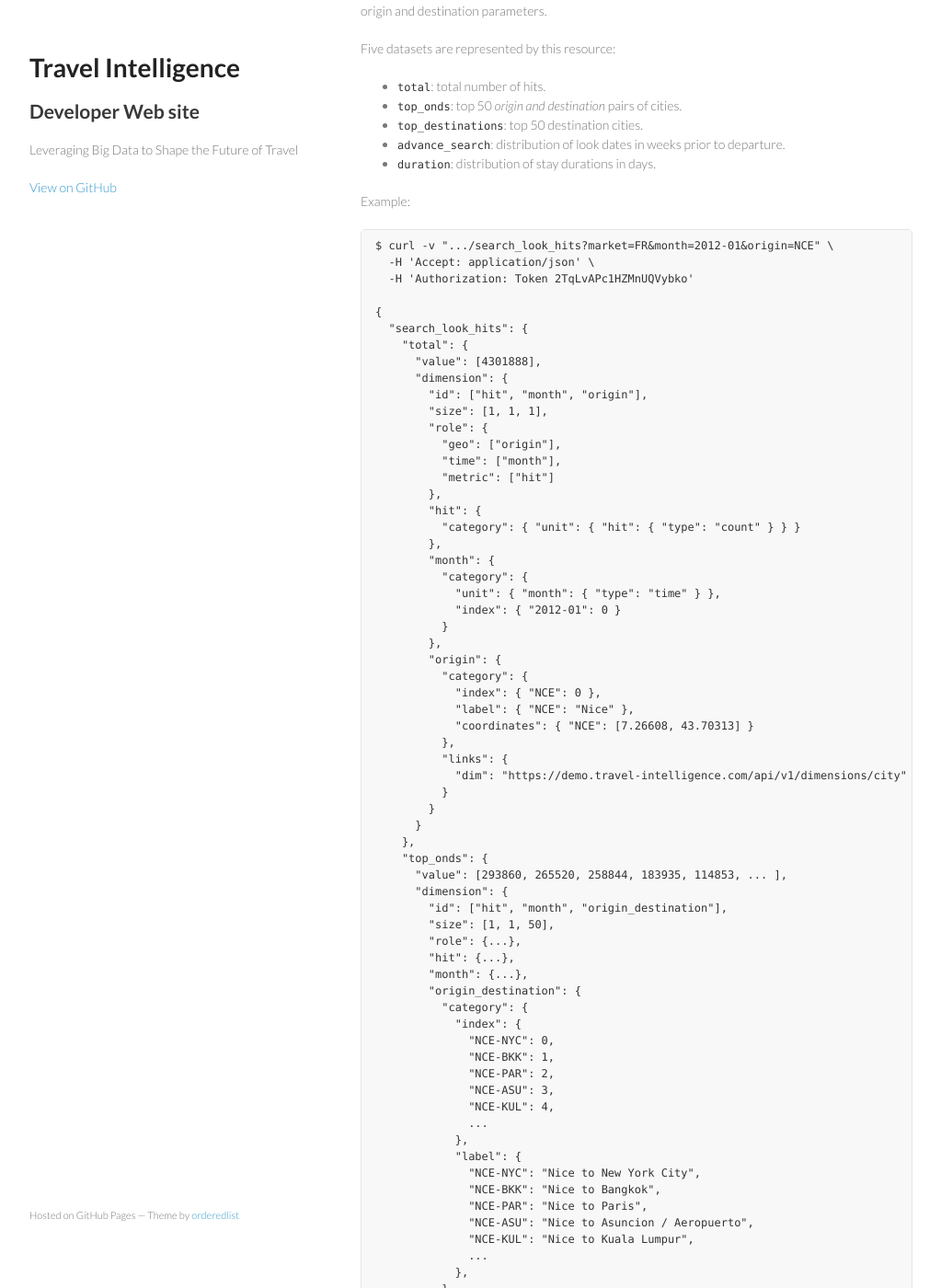
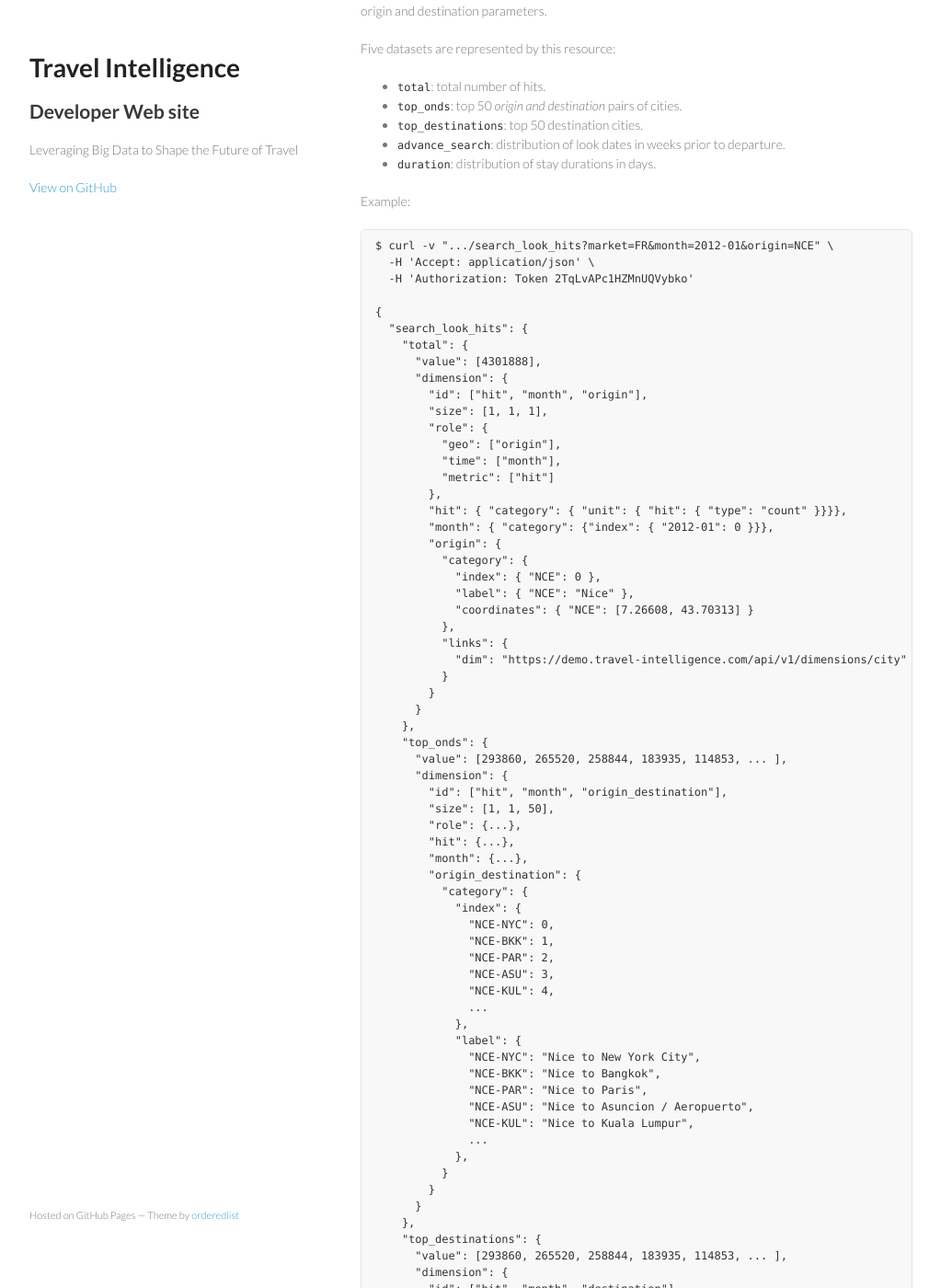
Before and after one commit to travel-intelligence/travel-intelligence.github.io, a Jekyll site: the page built from _posts/2013-11-09-search-look-hits.md, in a window 1280 px wide and 1400 px high, scrolled down 328 px. Shown: the whole window at 92% size, without its empty margins (128-1151 px from the left). Built offline with Jekyll 4.4.1, drawn with Linux system fonts in a browser that asks for light colours; some of the changed text lies outside the part shown.

Commit message:
Remove deprecated unit description from non-metric dimensions.

```diff
--- a/_posts/2013-11-09-search-look-hits.md
+++ b/_posts/2013-11-09-search-look-hits.md
@@ -41,15 +41,8 @@
               "time": ["month"],
               "metric": ["hit"]
             },
-            "hit": {
-              "category": { "unit": { "hit": { "type": "count" } } }
-            },
-            "month": {
-              "category": {
-                "unit": { "month": { "type": "time" } },
-                "index": { "2012-01": 0 }
-              }
-            },
+            "hit": { "category": { "unit": { "hit": { "type": "count" }}}},
+            "month": { "category": {"index": { "2012-01": 0 }}},
             "origin": {
               "category": {
                 "index": { "NCE": 0 },
@@ -143,7 +136,6 @@
             "month": {...},
             "week": {
               "category": {
-                "unit": { "week": { "type": "duration" } },
                 "index": {
                   "0": 0,
                   "1": 1,
@@ -166,7 +158,6 @@
             "month": {...},
             "day": {
               "category": {
-                "unit": { "day": { "type": "duration" } },
                 "index": {
                   "0": 0,
                   "1": 1,
```
Also changed, not shown: _posts/2013-11-19-search-travel-hits.md (+2 -11 lines).
